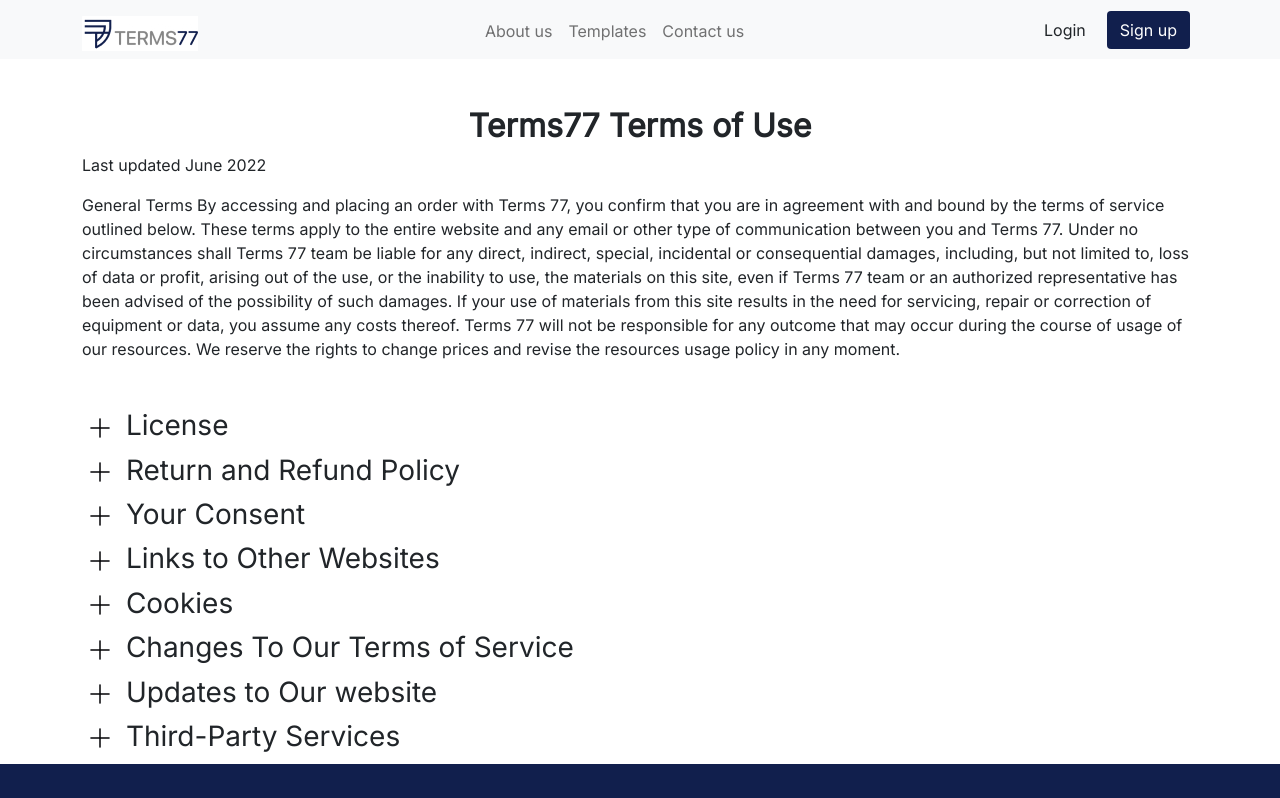
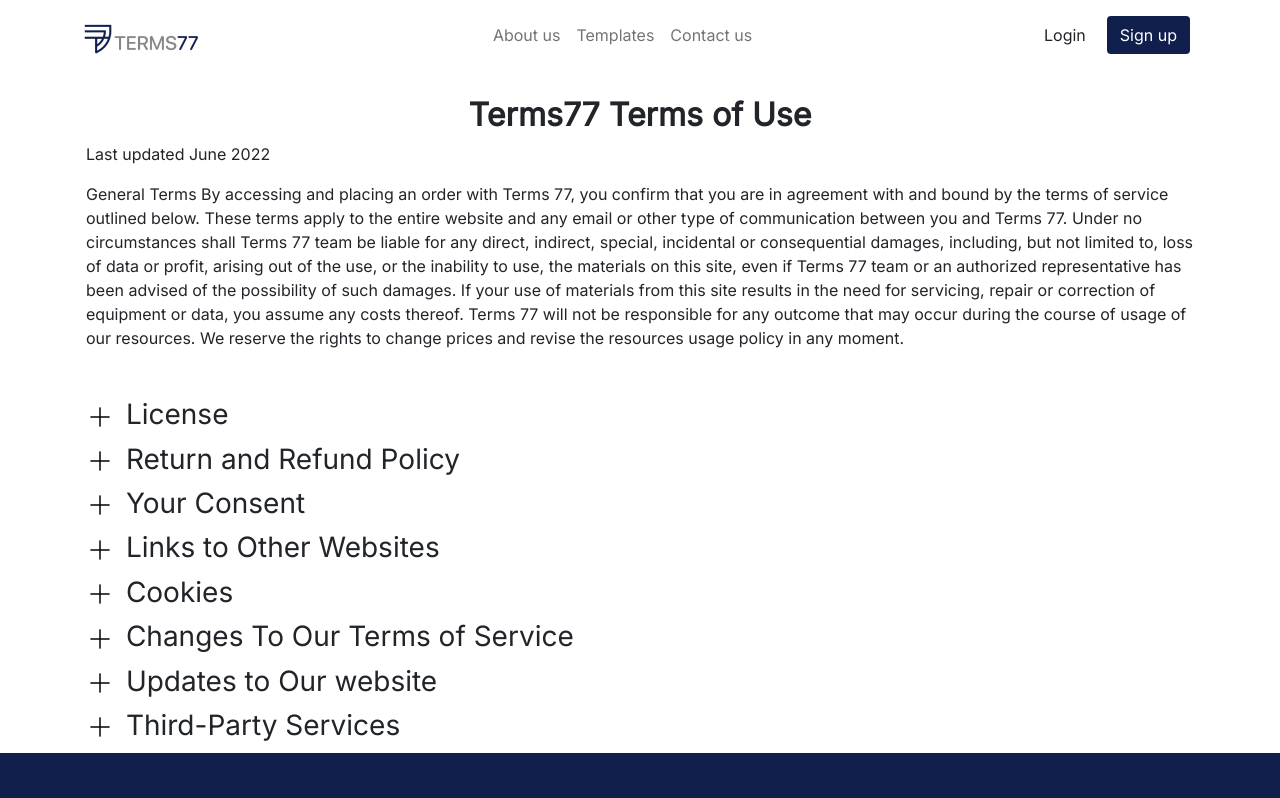
Before and after one commit to Florence113/project, a plain HTML site: page terms-and-condition.html in a window 1280 px wide. Shown: the top 798 px of the page. Drawn offline with nearby package versions, Linux system fonts and the light colour scheme.

Commit message:
Add a fix nav bar

```diff
--- a/terms-and-condition.html
+++ b/terms-and-condition.html
@@ -10,13 +10,13 @@
     <link rel="stylesheet" href="./css/style.css">
 </head>
 <body>
-    <nav class="navbar navbar-expand-lg navbar-light bg-light">
+  <nav class="navbar navbar-expand-lg navbar-light bg-white fixed-top">
     <div class="container">
-        <button class="navbar-toggler" type="button" data-bs-toggle="collapse" data-bs-target="#navbarTogglerDemo01" aria-controls="navbarTogglerDemo01" aria-expanded="false" aria-label="Toggle navigation">
+      <a class="navbar-brand" href="#"> <img src="./images/terms77.jpg" alt="" class="pt-2"></a>
+      <button class="navbar-toggler" type="button" data-bs-toggle="collapse" data-bs-target="#navbarNavDropdown" aria-controls="navbarNavDropdown" aria-expanded="false" aria-label="Toggle navigation">
         <span class="navbar-toggler-icon"></span>
       </button>
-        <div class="collapse navbar-collapse" id="navbarTogglerDemo01">
-          <img src="./images/terms77.jpg" alt="" class="pt-2">
+      <div class="collapse navbar-collapse" id="navbarNavDropdown">
         <ul class="navbar-nav me-auto mb-2 mb-lg-0 px-5" style="margin: auto;">
           <li class="nav-item">
             <a class="nav-link" aria-current="page" href="#">About us</a>
@@ -36,7 +36,7 @@
     </div>
   </nav>
 
-    <section class="container my-5 ">
+    <section class="container my-5 px-3" style="padding-top: 3em;"">
       <h2 class="text-center"><b>Terms77 Terms of Use</b> </h2>
       <p>Last updated  June 2022</p>
       <p>General Terms
```
Also changed, not shown: index.html (+5 -5 lines). Lines whose indentation alone changed are shown as unchanged.
